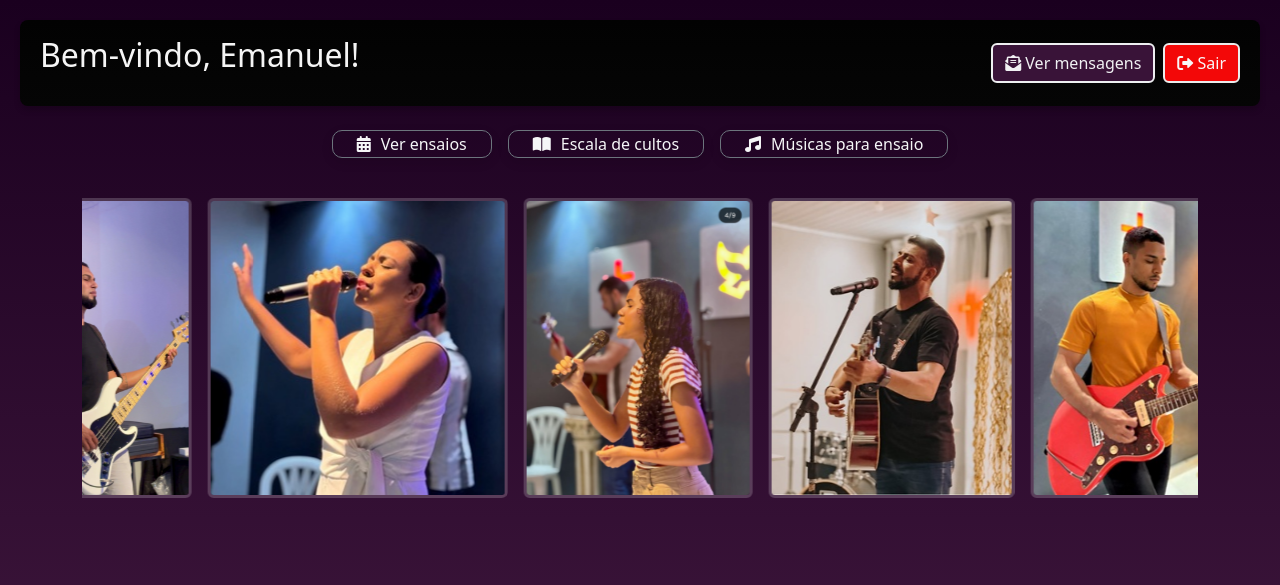
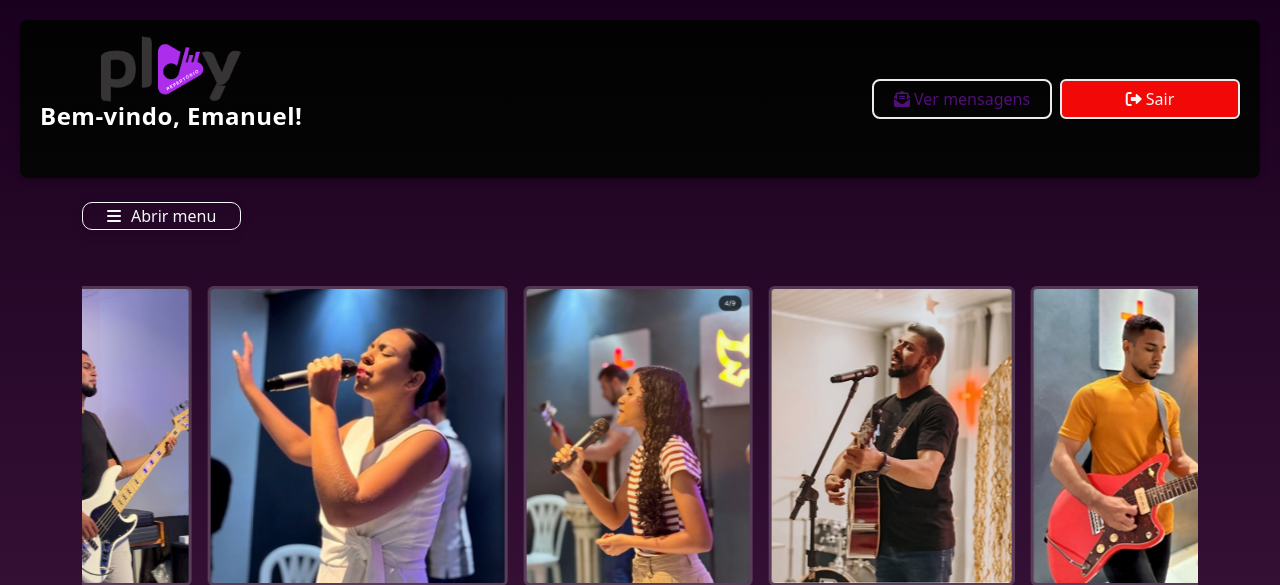
Before and after one commit to emanu01/sistema-ensaios, a Flask app: page /usuario in a window 1280 px wide. Shown: the top 585 px of the page. Run offline with Flask 3, Linux system fonts and the light colour scheme; a user stored in the database is signed in; some libraries are stand-ins or nearby versions.

Commit message:
ajustes_botoes_usuarios

```diff
--- a/biblioteca-main/static/usuario.css
+++ b/biblioteca-main/static/usuario.css
@@ -38,37 +38,30 @@ header.container-fluid {
 }
 
 header h1 {
-  font-size: 2rem;
+  font-size: 1.6rem;
+  font-weight: 600;
   text-align: center;
   margin-bottom: 1rem;
-  color: #f5f5f5;
+  color: #ffffff;
+  text-shadow: 1px 1px 3px rgba(0, 0, 0, 0.3);
+  letter-spacing: 0.5px;
+  transition: color 0.3s ease;
 }
 
-
+/* Efeito ao passar o mouse */
+header h1:hover {
+  color: #e0e0e0;
+}
 
 
 header form {
   margin-left: auto;
 }
 
-/* 🔹 Botões do cabeçalho */
-.botoes-header {
-  display: flex;
-  justify-content: flex-end;
-  gap: 16px;
-  margin-top: 10px;
-}
 
-/* 🔹 Botões laterais */
-.botoes-esquerda {
-  display: flex;
-  justify-content: flex-start;
-  gap: 12px;
-  margin: 20px 0 0 20px;
-}
 
 /* 🔹 Botões principais (mensagens e logout) */
-.botao-mensagens,
+/*.botao-mensagens,
 .botao-logout {
   background: linear-gradient(135deg, #0f0f0f, #d85f07);
   color: #fff;
@@ -667,10 +659,15 @@ header form {
   }
 }
 
-#btnAbrirMensagens {
-  background-color: #391338;
-  color: #f0f1f3;
-  border: 2px solid #eeeff1;
+#btnAbrirMensagens,
+form button {
+  min-width: 180px;
+  font-size: 1rem;
+  border-radius: 8px;
+  transition: all 0.3s ease;
+  color: #520f79;
+  border: 2px solid #ecebeb
+
 }
 
 #btnAbrirMensagens:hover {
@@ -698,22 +695,73 @@ form button[type="submit"] {
 }
 
 #btnImprimirMusicas {
-  background-color: #520f79;
-  color: white;
-  border: none;
-  padding: 12px 24px;
-  font-size: 1rem;
-  font-weight: 500;
-  border-radius: 10px;
-  box-shadow: 0 4px 12px rgba(0, 0, 0, 0.1);
-  transition: all 0.3s ease;
-  display: inline-flex;
-  align-items: center;
-  gap: 10px;
-  cursor: pointer;
+  background-color: #391338;
+  color: #f0f1f3;
+  border: 2px solid #0c0c0c;
+  border-radius: 10px; /* valor ajustável para arredondamento */
+  font-size: 1rem;     /* opcional: ajusta o tamanho da fonte */
 }
 
+
 #btnImprimirMusicas:hover {
-  background-color: #138496;
+  background-color: #0a0a0a;
   transform: scale(1.05);
 }
+
+.imprimir-wrapper {
+  display: flex;
+  justify-content: center;
+  margin: 30px 0;
+}
+
+.logo-central {
+  text-align: center;
+  margin-bottom: 24px;
+}
+
+.logo-central img {
+  max-width: 140px;
+  width: 100%;
+  height: auto;
+  object-fit: contain;
+  transition: transform 0.3s ease;
+}
+
+.logo-central img:hover {
+  transform: scale(1.05);
+}
+
+.titulo-usuario {
+  font-size: 1.6rem;
+  font-weight: 600;
+  color: #ffffff;
+  margin-top: 12px;
+  text-shadow: 1px 1px 3px rgba(0, 0, 0, 0.3);
+  letter-spacing: 0.5px;
+}
+
+/* Responsivo para telas menores */
+@media (max-width: 576px) {
+  .logo-central img {
+    max-width: 100px;
+  }
+
+  .titulo-usuario {
+    font-size: 1.2rem;
+  }
+}
+
+header form button {
+  width: 100%;
+  max-width: 300px;
+  margin: 0 auto;
+}
+
+@media (max-width: 768px) {
+  #btnAbrirMensagens,
+  form button {
+    width: 100%;
+    max-width: 240px;
+    margin: 0 auto;
+  }
+}
--- a/biblioteca-main/templates/usuario.html
+++ b/biblioteca-main/templates/usuario.html
@@ -16,42 +16,54 @@
 <body>
 
 <header class="container-fluid bg-light py-3 text-center">
-  <h1 class="mb-3">Bem-vindo, {{ current_user.nome }}!</h1>
-  <div class="d-flex justify-content-center flex-wrap gap-2">
+  <div class="logo-central mb-3">
+    <img src="{{ url_for('static', filename='imagens/logo.png') }}" alt="Logo_Play_Repertório" />
+    <h1 class="mb-3 fs-4 fs-md-3">Bem-vindo, {{ current_user.nome }}!</h1>
+  </div>
+
+  <div class="d-flex flex-column flex-md-row justify-content-center align-items-center gap-2">
+    <div>
       <button id="btnAbrirMensagens" class="btn btn-outline-primary">
         <i class="fa-solid fa-envelope-open-text"></i> Ver mensagens
       </button>
+    </div>
+    <div>
       <form action="{{ url_for('logout') }}" method="POST">
         <button type="submit" class="btn btn-outline-danger">
           <i class="fa-solid fa-right-from-bracket"></i> Sair
         </button>
       </form>
     </div>
+  </div>
 </header>
 
 <div class="container my-4">
-  <div class="d-flex flex-wrap justify-content-center gap-3 mb-4">
-    <button id="btnAbrirCalendario" class="btn btn-outline-secondary">
+  <button id="btnToggleMenu" class="btn btn-outline-light mb-3">
+    <i class="fa-solid fa-bars"></i> Abrir menu
+  </button>
+
+  <div id="menuAcoes" style="display: none;" class="d-flex flex-column gap-3 mb-4 w-100">
+    <button id="btnAbrirCalendario" class="btn btn-outline-secondary w-100" style="display: none;">
       <i class="fa-solid fa-calendar-days"></i> Ver ensaios
     </button>
-    <button id="btnVerCultos" class="btn btn-outline-secondary">
+
+    <button id="btnVerCultos" class="btn btn-outline-secondary w-100" style="display: none;">
       <i class="fa-solid fa-book-open"></i> Escala de cultos
     </button>
-    <button id="btnMostrarMusicas" class="btn btn-outline-secondary">
+
+    <button id="btnMostrarMusicas" class="btn btn-outline-secondary w-100" style="display: none;">
       <i class="fa-solid fa-music"></i> Músicas para ensaio
     </button>
   </div>
+</div>
 
+<!-- Calendário escondido -->
 <div id="cardCalendario" class="card p-4 mb-4" style="display: none;">
-    <h2 class="mb-3">Selecione uma Data</h2>
+  <h2>📅 Selecione uma data para ver a escala</h2>
   <input type="date" id="calendarioData" class="form-control mb-3">
-    <div class="d-flex flex-wrap gap-2">
-      <button id="btnBuscarEscala" class="btn btn-success">
-        <i class="fa-solid fa-check"></i> Exibir Escala
-      </button>
-      <button id="btnFecharCalendario" class="btn btn-danger">
-        <i class="fa-solid fa-times"></i> Fechar
-      </button>
+  <div class="d-flex justify-content-center gap-3">
+    <button id="btnBuscarEscala" class="btn btn-success">🔍 Buscar Escala</button>
+    <button id="btnFecharCalendario" class="btn btn-danger">❌ Fechar</button>
   </div>
 </div>
 
@@ -69,15 +81,14 @@
       <tbody id="tabelaEscalas"></tbody>
     </table>
   </div>
-    <div class="d-flex flex-wrap gap-2 mt-3">
+  <div class="d-flex justify-content-center flex-wrap gap-3 mt-3">
     <button id="btnMinimizarEscala" class="btn btn-warning">🔽 Minimizar Escala</button>
-      <button onclick="imprimirEscala()" class="btn btn-info">🖨️ Imprimir Escala</button>
+    <button id="btnImprimirEscala" onclick="imprimirEscala()" class="btn btn-info">🖨️ Imprimir Escala</button>
   </div>
 </main>
 
 <div id="areaMusicas" class="card p-4 mb-4" style="display: none;">
   <h2>Músicas Adicionadas pelos Cantores</h2>
-
   <div class="table-responsive">
     <table class="table table-bordered table-striped">
       <thead>
@@ -94,13 +105,14 @@
       <tbody id="tabelaMusicas"></tbody>
     </table>
   </div>
-    <button id="btnImprimirMusicas" onclick="abrirPaginaDeImpressao()">🖨️ Imprimir Músicas</button>
+  <div class="text-center my-3">
+    <button id="btnImprimirMusicas" onclick="abrirPaginaDeImpressao()" class="btn btn-info">🖨️ Imprimir Músicas</button>
+  </div>
 </div>
 
 <div id="areaCultos" class="card p-4 mb-4" style="display: none;">
   <h2>📖 Cultos Agendados</h2>
   <div id="cartoesCultos" class="cartoes-container"></div>
-  </div>
 </div>
 
 <div class="container my-4">
@@ -117,6 +129,7 @@
   </div>
 </div>
 
+<!-- Modal de mensagens -->
 <div id="modalMensagens" class="modal fade" tabindex="-1">
   <div class="modal-dialog modal-dialog-centered">
     <div class="modal-content p-4">
@@ -130,8 +143,12 @@
     </div>
   </div>
 </div>
+
+<!-- Scripts externos -->
+<script src="https://cdn.jsdelivr.net/npm/bootstrap@5.3.0/dist/js/bootstrap.bundle.min.js"></script>
 <script src="https://cdnjs.cloudflare.com/ajax/libs/html2pdf.js/0.10.1/html2pdf.bundle.min.js"></script>
 
+<!-- Funções de impressão -->
 <script>
   function exportarEscalaPDF() {
     const bloco = document.getElementById('areaEscalas');
@@ -304,7 +321,7 @@
             </tbody>
           </table>
           <footer style="margin-top: 40px; text-align: center; font-size: 14px; color: #555;">
-            Gerado por <strong>Repertório Online</strong>
+            Gerado por <strong>Repertório Play</strong>
           </footer>
           <script>
             window.onload = function() {
@@ -318,24 +335,47 @@
   }
 </script>
 
-<script src="https://cdn.jsdelivr.net/npm/bootstrap@5.3.0/dist/js/bootstrap.bundle.min.js"></script>
-<script src="https://cdnjs.cloudflare.com/ajax/libs/html2pdf.js/0.10.1/html2pdf.bundle.min.js"></script>
-
 <script>
 document.addEventListener("DOMContentLoaded", function () {
+  function safeClick(id, callback) {
+    const el = document.getElementById(id);
+    if (el) el.addEventListener("click", callback);
+  }
 
-function carregarMensagens() {
+  // Abrir/Fechar menu
+  safeClick("btnToggleMenu", () => {
+    const btnAbrirCalendario = document.getElementById("btnAbrirCalendario");
+    const btnVerCultos = document.getElementById("btnVerCultos");
+    const btnMostrarMusicas = document.getElementById("btnMostrarMusicas");
+    const btnToggleMenu = document.getElementById("btnToggleMenu");
+
+    if (!btnAbrirCalendario || !btnVerCultos || !btnMostrarMusicas || !btnToggleMenu) return;
+
+    const visivel = btnAbrirCalendario.style.display !== "none";
+    const novoDisplay = visivel ? "none" : "inline-block";
+
+    btnAbrirCalendario.style.display = novoDisplay;
+    btnVerCultos.style.display = novoDisplay;
+    btnMostrarMusicas.style.display = novoDisplay;
+
+    btnToggleMenu.innerHTML = visivel
+      ? '<i class="fa-solid fa-bars"></i> Abrir menu'
+      : '<i class="fa-solid fa-xmark"></i> Fechar menu';
+  });
+
+  // Abrir modal de mensagens
+  safeClick("btnAbrirMensagens", () => {
+    const modal = new bootstrap.Modal(document.getElementById("modalMensagens"));
+    modal.show();
     fetch("/mensagens")
       .then(res => res.json())
       .then(mensagens => {
         const lista = document.getElementById("listaMensagens");
         lista.innerHTML = "";
-
         if (!mensagens.length) {
           lista.innerHTML = `<div class="mensagem"><strong>Sistema:</strong><br><small>📭 Nenhuma mensagem encontrada.</small></div>`;
           return;
         }
-
         mensagens.forEach(msg => {
           lista.innerHTML += `
             <div class="mensagem">
@@ -345,22 +385,14 @@ function carregarMensagens() {
             </div>
           `;
         });
-
-      // Rolagem automática para a última mensagem
         lista.scrollTop = lista.scrollHeight;
       });
-}
-
-  document.getElementById("btnAbrirMensagens").addEventListener("click", () => {
-    const modal = new bootstrap.Modal(document.getElementById("modalMensagens"));
-    modal.show();
-    carregarMensagens();
   });
 
-  document.getElementById("btnEnviarMensagem").onclick = () => {
+  // Enviar mensagem
+  safeClick("btnEnviarMensagem", () => {
     const conteudo = document.getElementById("novaMensagem").value.trim();
     if (!conteudo) return alert("⚠️ Digite uma mensagem antes de enviar!");
-
     fetch("/enviar_mensagem", {
       method: "POST",
       headers: { "Content-Type": "application/json" },
@@ -369,58 +401,67 @@ function carregarMensagens() {
       if (res.ok) {
         document.getElementById("novaMensagem").value = "";
         alert("✅ Mensagem enviada com sucesso!");
-        carregarMensagens();
-
         const modal = bootstrap.Modal.getInstance(document.getElementById("modalMensagens"));
         if (modal) modal.hide();
       } else {
         alert("❌ Erro ao enviar mensagem.");
       }
     });
-  };
+  });
 
-  document.getElementById("btnAbrirCalendario").onclick = () =>
-    document.getElementById("cardCalendario").style.display = "block";
+  // Ver ensaios (abrir calendário)
+  safeClick("btnAbrirCalendario", () => {
+    const card = document.getElementById("cardCalendario");
+    if (card) card.style.display = "block";
+  });
 
-  document.getElementById("btnFecharCalendario").onclick = () =>
-    document.getElementById("cardCalendario").style.display = "none";
+  // Fechar calendário
+  safeClick("btnFecharCalendario", () => {
+    const card = document.getElementById("cardCalendario");
+    if (card) card.style.display = "none";
+  });
 
-  document.getElementById("btnBuscarEscala").onclick = () => {
-    const data = document.getElementById("calendarioData").value;
+  // Buscar escala
+  safeClick("btnBuscarEscala", () => {
+    const data = document.getElementById("calendarioData")?.value;
     if (!data) return alert("⚠️ Selecione uma data antes de buscar!");
-
     fetch(`/obter_escalas_por_data?data=${data}`)
       .then(res => res.json())
       .then(data => {
         const tabela = document.getElementById("tabelaEscalas");
+        if (!tabela) return;
         tabela.innerHTML = "";
-        if (!data.escalas || data.escalas.length === 0) {
+        if (!data.escalas?.length) {
           tabela.innerHTML = `<tr><td colspan="3">📌 Nenhuma escala encontrada para esta data.</td></tr>`;
         } else {
           data.escalas.forEach(e => {
             tabela.innerHTML += `<tr><td>${e.componente}</td><td>${e.horario}</td><td>${e.dia}</td></tr>`;
           });
         }
-
-        document.getElementById("dataSelecionada").textContent = data.data || data.dia || data;
+        document.getElementById("dataSelecionada").textContent = data.data_formatada || "";
         document.getElementById("areaEscalas").style.display = "block";
         document.getElementById("cardCalendario").style.display = "none";
       });
-  };
+  });
 
-  document.getElementById("btnMinimizarEscala").onclick = () => {
+  // Minimizar escala
+  safeClick("btnMinimizarEscala", () => {
     const area = document.getElementById("areaEscalas");
-    area.style.display = area.style.display === "block" ? "none" : "block";
-  };
+    if (area) area.style.display = area.style.display === "block" ? "none" : "block";
+  });
 
-  document.getElementById("btnMostrarMusicas").onclick = () => {
+  // Mostrar músicas
+  safeClick("btnMostrarMusicas", () => {
     const area = document.getElementById("areaMusicas");
-    if (area.style.display === "none" || area.style.display === "") {
-      area.style.display = "block";
-      fetch(`/obter_musicas`)
+    if (!area) return;
+    const visivel = area.style.display === "block";
+    area.style.display = visivel ? "none" : "block";
+    if (!visivel) {
+      fetch("/obter_musicas")
         .then(res => res.json())
         .then(data => {
           const tabela = document.getElementById("tabelaMusicas");
+          if (!tabela) return;
           tabela.innerHTML = data.musicas.map(m => `
             <tr>
               <td>${m.titulo}</td>
@@ -432,18 +473,19 @@ function carregarMensagens() {
               <td>${m.data_ensaio}</td>
             </tr>`).join("");
         });
-    } else {
-      area.style.display = "none";
     }
-  };
+  });
 
-  document.getElementById("btnVerCultos").addEventListener("click", () => {
+  // Ver cultos
+  safeClick("btnVerCultos", () => {
     const container = document.getElementById("areaCultos");
+    if (!container) return;
     const visivel = container.style.display === "block";
     container.style.display = visivel ? "none" : "block";
     if (visivel) return;
 
     const cartoes = document.getElementById("cartoesCultos");
+    if (!cartoes) return;
     cartoes.innerHTML = "";
 
     fetch("/cultos_usuario")
@@ -453,13 +495,11 @@ function carregarMensagens() {
           cartoes.innerHTML = "<p style='text-align:center;'>📭 Nenhum culto encontrado.</p>";
           return;
         }
-
         cultos.forEach(culto => {
           const musicas = culto.musicas.map(m => `<span class="tag">${m.titulo} (${m.tom})</span>`).join(" ");
           const escala = culto.escala.length
             ? culto.escala.map(e => `<li>${e}</li>`).join("")
             : "<li><em>Sem escala</em></li>";
-
           const card = document.createElement("div");
           card.className = "cartao-culto";
           card.innerHTML = `
@@ -472,9 +512,7 @@ function carregarMensagens() {
         });
       });
   });
-
 });
 </script>
-
 </body>
 </html>
```
Also changed, not shown: other parts of biblioteca-main/static/usuario.css (+14 -15 lines), biblioteca-main/instance/music.db. Lines whose indentation alone changed are shown as unchanged.
